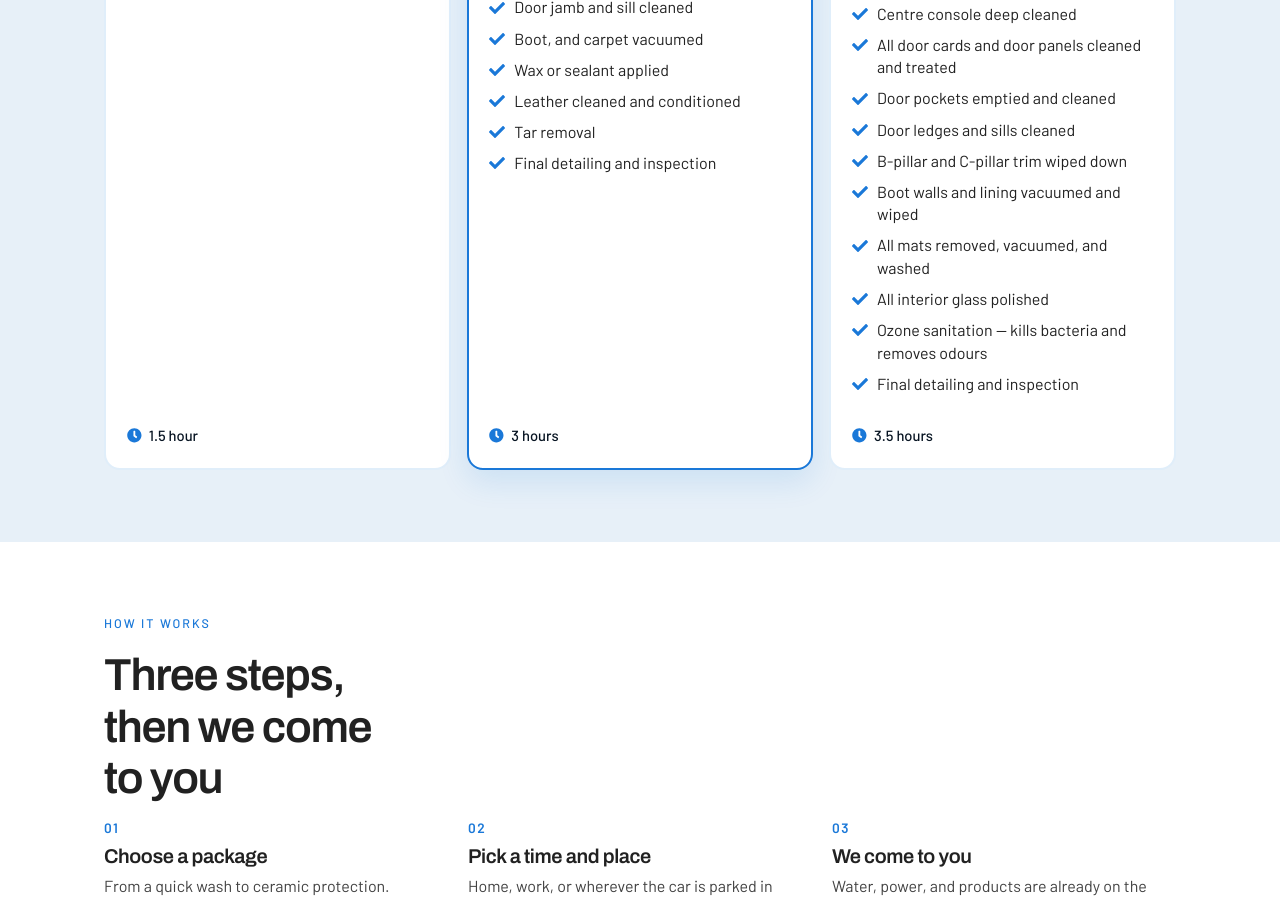
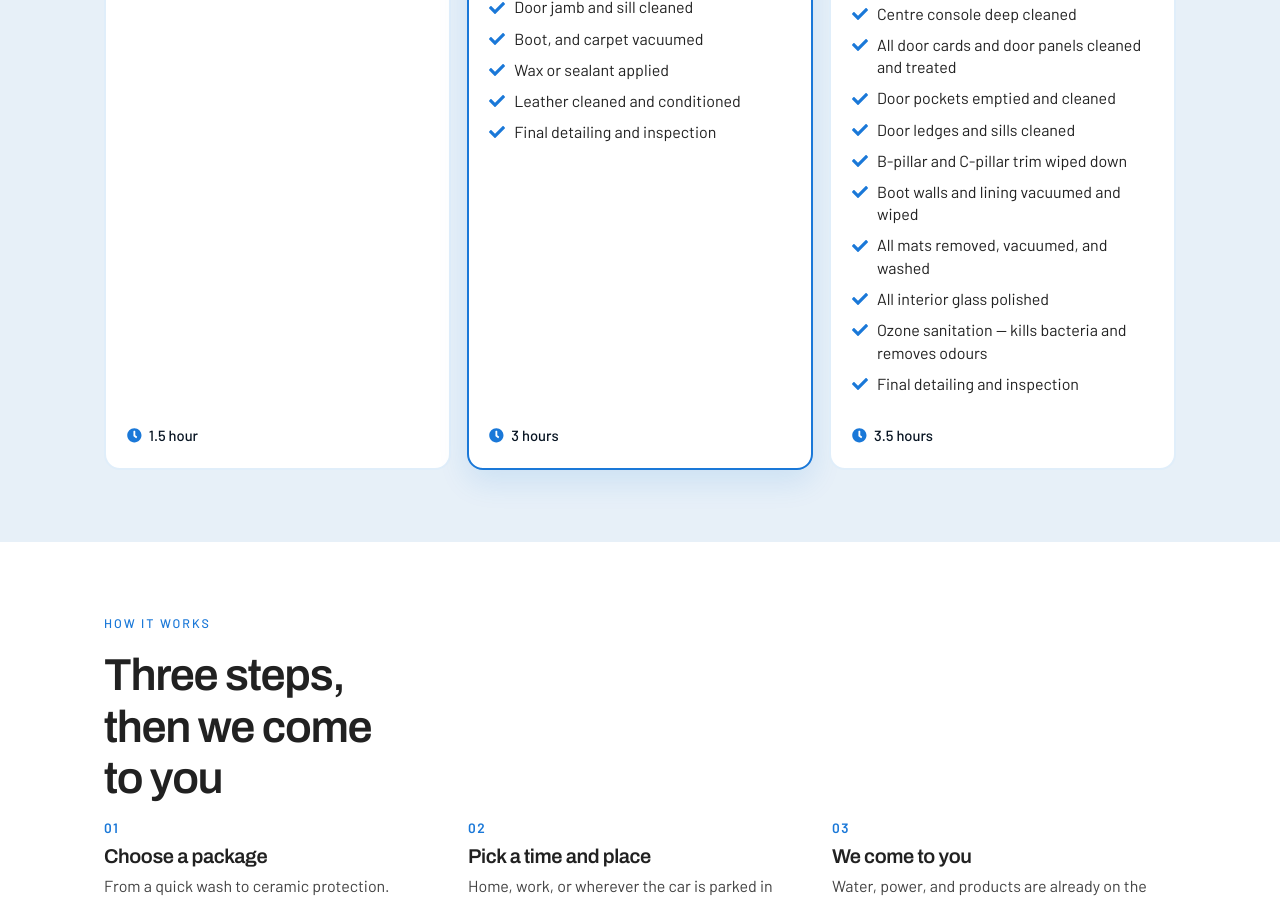
Before and after one commit to Vhotis-Technologies/prisma-web, a React (Create React App) app: page / in a window 1280 px wide. Shown: the part 2420-3322 px from the top of the page. Built offline with nearby package versions, Linux system fonts and the light colour scheme; no server answers.

Commit message:
making major changes to suv surcharge, and business hours

```diff
--- a/src/App.js
+++ b/src/App.js
@@ -55,7 +55,7 @@ const packages = {
       "Final detailing and inspection",
     ],
     duration: "1.5 hour",
-    price: "€80 sedans, +10% for SUVs"
+    price: "€80 sedans, +10% for SUVs",
   },
   mini: {
     title: "Prisma Refresh",
@@ -71,7 +71,6 @@ const packages = {
       "Boot, and carpet vacuumed",
       "Wax or sealant applied",
       "Leather cleaned and conditioned",
-      "Tar removal",
       "Final detailing and inspection",
     ],
     duration: "3 hours",
```
